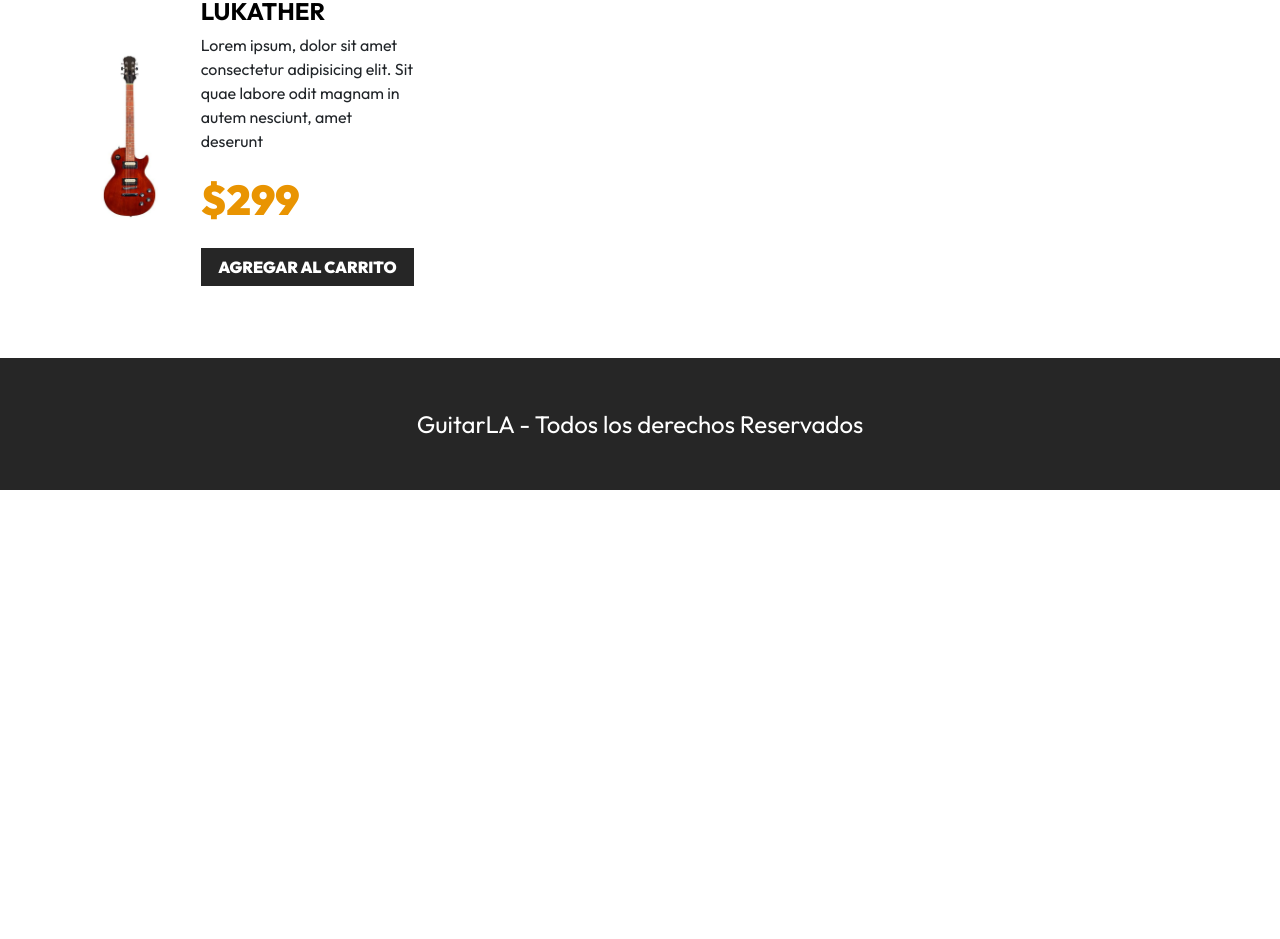
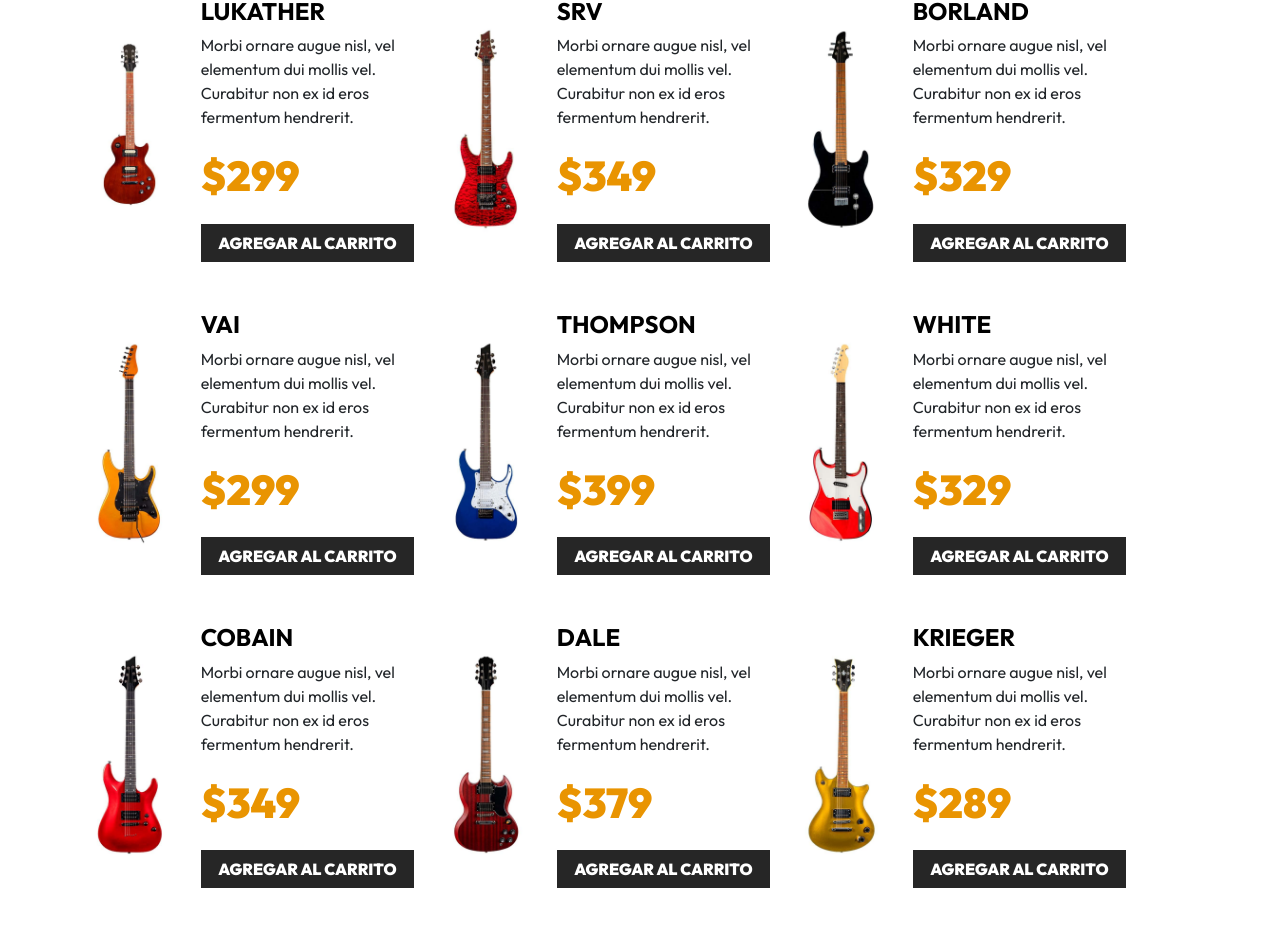
Before and after one commit to Tiago2395/music-store, a React (Vite) app: page / in a window 1280 px wide. Shown: the part 369-1308 px from the top of the page. Before the commit the page ends 859 px from the top, so only its background shows below. Built offline with nearby package versions, Linux system fonts and the light colour scheme.

Commit message:
add dynamic data into guitar component using props

```diff
--- a/src/App.jsx
+++ b/src/App.jsx
@@ -1,7 +1,15 @@
+import { useState, useEffect } from "react";
 import Header from "./components/Header";
 import Guitar from "./components/Guitar";
+import { db } from "./data/db";
 
 function App() {
+
+  const [data, setData] = useState([]);
+
+  useEffect(() => {
+    setData(db);
+  }, []);
 
   return (
     <>
@@ -11,7 +19,12 @@
         <h2 className="text-center">Nuestra Colección</h2>
 
         <div className="row mt-5">
-          <Guitar />
+          {data.map((guitar) => {
+            return <Guitar
+              key = {guitar.id} //key es obligatorio cuando iteramos una lista y debe ser único, usamos el de guitar porque sabemos que es único
+              guitar = {guitar}
+            />
+          })}
         </div>
     </main>
 
--- a/src/components/Guitar.jsx
+++ b/src/components/Guitar.jsx
@@ -1,13 +1,17 @@
-function Guitar () {
+function Guitar ({guitar}) {
+
+    const {id, image, name, description, price} = guitar;
+
+    console.log(guitar);
     return (
         <div className="col-md-6 col-lg-4 my-4 row align-items-center">
             <div className="col-4">
-                <img className="img-fluid" src="./public/img/guitarra_01.jpg" alt="imagen guitarra" />
+                <img className="img-fluid" src={`/img/${image}.jpg`} alt="imagen guitarra" />
             </div>
             <div className="col-8">
-                <h3 className="text-black fs-4 fw-bold text-uppercase">Lukather</h3>
-                <p>Lorem ipsum, dolor sit amet consectetur adipisicing elit. Sit quae labore odit magnam in autem nesciunt, amet deserunt</p>
-                <p className="fw-black text-primary fs-3">$299</p>
+                <h3 className="text-black fs-4 fw-bold text-uppercase">{name}</h3>
+                <p>{description}</p>
+                <p className="fw-black text-primary fs-3">${price}</p>
                 <button
                     type="button"
                     className="btn btn-dark w-100">Agregar al Carrito</button>
--- /dev/null
+++ b/src/data/db.js
@@ -0,0 +1,86 @@
+export const db = [
+  {
+      id: 1,
+      name: 'Lukather',
+      image: 'guitarra_01',
+      description: 'Morbi ornare augue nisl, vel elementum dui mollis vel. Curabitur non ex id eros fermentum hendrerit.',
+      price: 299,
+  },
+  {
+      id: 2,
+      name: 'SRV',
+      image: 'guitarra_02',
+      description: 'Morbi ornare augue nisl, vel elementum dui mollis vel. Curabitur non ex id eros fermentum hendrerit.',
+      price: 349,
+  },
+  {
+      id: 3,
+      name: 'Borland',
+      image: 'guitarra_03',
+      description: 'Morbi ornare augue nisl, vel elementum dui mollis vel. Curabitur non ex id eros fermentum hendrerit.',
+      price: 329,
+  },
+  {
+      id: 4,
+      name: 'VAI',
+      image: 'guitarra_04',
+      description: 'Morbi ornare augue nisl, vel elementum dui mollis vel. Curabitur non ex id eros fermentum hendrerit.',
+      price: 299,
+  },
+  {
+      id: 5,
+      name: 'Thompson',
+      image: 'guitarra_05',
+      description: 'Morbi ornare augue nisl, vel elementum dui mollis vel. Curabitur non ex id eros fermentum hendrerit.',
+      price: 399,
+  },
+  {
+      id: 6,
+      name: 'White',
+      image: 'guitarra_06',
+      description: 'Morbi ornare augue nisl, vel elementum dui mollis vel. Curabitur non ex id eros fermentum hendrerit.',
+      price: 329,
+  },
+  {
+      id: 7,
+      name: 'Cobain',
+      image: 'guitarra_07',
+      description: 'Morbi ornare augue nisl, vel elementum dui mollis vel. Curabitur non ex id eros fermentum hendrerit.',
+      price: 349,
+  },
+  {
+      id: 8,
+      name: 'Dale',
+      image: 'guitarra_08',
+      description: 'Morbi ornare augue nisl, vel elementum dui mollis vel. Curabitur non ex id eros fermentum hendrerit.',
+      price: 379,
+  },
+  {
+      id: 9,
+      name: 'Krieger',
+      image: 'guitarra_09',
+      description: 'Morbi ornare augue nisl, vel elementum dui mollis vel. Curabitur non ex id eros fermentum hendrerit.',
+      price: 289,
+  },
+  {
+      id: 10,
+      name: 'Campbell',
+      image: 'guitarra_10',
+      description: 'Morbi ornare augue nisl, vel elementum dui mollis vel. Curabitur non ex id eros fermentum hendrerit.',
+      price: 349,
+  },
+  {
+      id: 11,
+      name: 'Reed',
+      image: 'guitarra_11',
+      description: 'Morbi ornare augue nisl, vel elementum dui mollis vel. Curabitur non ex id eros fermentum hendrerit.',
+      price: 399,
+  },
+  {
+      id: 12,
+      name: 'Hazel',
+      image: 'guitarra_12',
+      description: 'Morbi ornare augue nisl, vel elementum dui mollis vel. Curabitur non ex id eros fermentum hendrerit.',
+      price: 379,
+  },
+]
```
